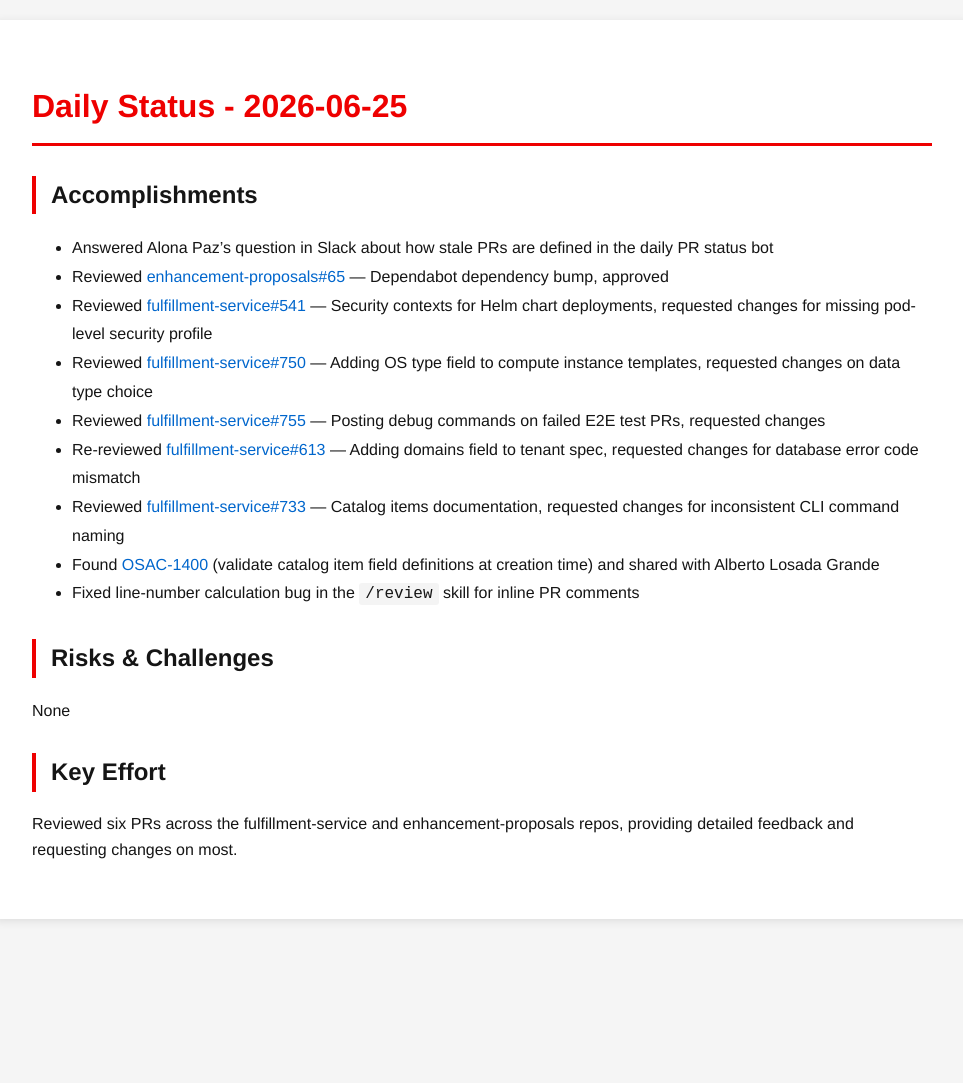
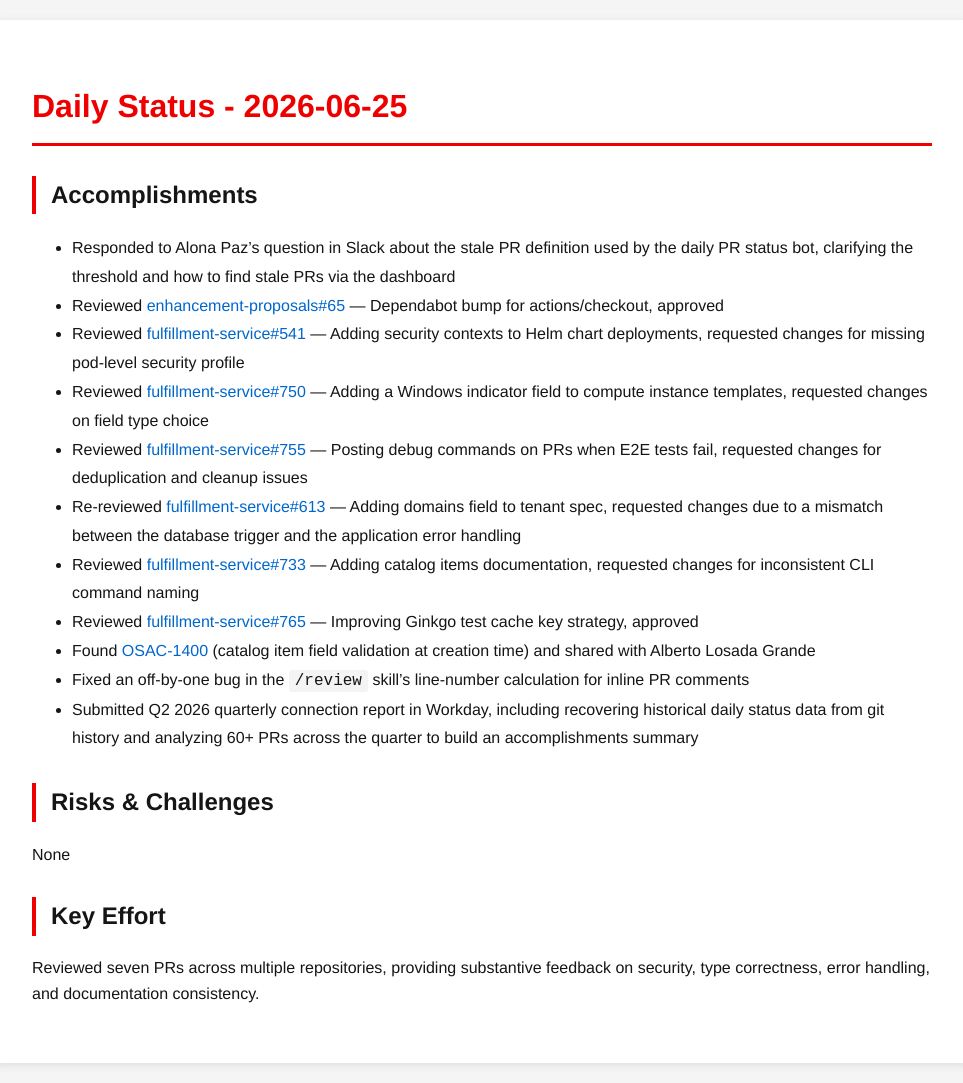
Before and after one commit to tzvatot/daily-status, a Jekyll site: the page built from 2026-06-25.md, in a window 1280 px wide. Shown: the whole page, without its empty margins (158-1121 px from the left). Built offline with Jekyll 4.4.1, drawn with Linux system fonts in a browser that asks for light colours; before the commit the page ends 939 px from its top, so only the background shows below that.

Commit message:
Daily status update - 2026-06-25

```diff
--- a/2026-06-25.md
+++ b/2026-06-25.md
@@ -7,18 +7,20 @@
 # Daily Status - 2026-06-25
 
 ## Accomplishments
-- Answered Alona Paz's question in Slack about how stale PRs are defined in the daily PR status bot
-- Reviewed [enhancement-proposals#65](https://github.com/osac-project/enhancement-proposals/pull/65) — Dependabot dependency bump, approved
-- Reviewed [fulfillment-service#541](https://github.com/osac-project/fulfillment-service/pull/541) — Security contexts for Helm chart deployments, requested changes for missing pod-level security profile
-- Reviewed [fulfillment-service#750](https://github.com/osac-project/fulfillment-service/pull/750) — Adding OS type field to compute instance templates, requested changes on data type choice
-- Reviewed [fulfillment-service#755](https://github.com/osac-project/fulfillment-service/pull/755) — Posting debug commands on failed E2E test PRs, requested changes
-- Re-reviewed [fulfillment-service#613](https://github.com/osac-project/fulfillment-service/pull/613) — Adding domains field to tenant spec, requested changes for database error code mismatch
-- Reviewed [fulfillment-service#733](https://github.com/osac-project/fulfillment-service/pull/733) — Catalog items documentation, requested changes for inconsistent CLI command naming
-- Found [OSAC-1400](https://issues.redhat.com/browse/OSAC-1400) (validate catalog item field definitions at creation time) and shared with Alberto Losada Grande
-- Fixed line-number calculation bug in the `/review` skill for inline PR comments
+- Responded to Alona Paz's question in Slack about the stale PR definition used by the daily PR status bot, clarifying the threshold and how to find stale PRs via the dashboard
+- Reviewed [enhancement-proposals#65](https://github.com/osac-project/enhancement-proposals/pull/65) — Dependabot bump for actions/checkout, approved
+- Reviewed [fulfillment-service#541](https://github.com/osac-project/fulfillment-service/pull/541) — Adding security contexts to Helm chart deployments, requested changes for missing pod-level security profile
+- Reviewed [fulfillment-service#750](https://github.com/osac-project/fulfillment-service/pull/750) — Adding a Windows indicator field to compute instance templates, requested changes on field type choice
+- Reviewed [fulfillment-service#755](https://github.com/osac-project/fulfillment-service/pull/755) — Posting debug commands on PRs when E2E tests fail, requested changes for deduplication and cleanup issues
+- Re-reviewed [fulfillment-service#613](https://github.com/osac-project/fulfillment-service/pull/613) — Adding domains field to tenant spec, requested changes due to a mismatch between the database trigger and the application error handling
+- Reviewed [fulfillment-service#733](https://github.com/osac-project/fulfillment-service/pull/733) — Adding catalog items documentation, requested changes for inconsistent CLI command naming
+- Reviewed [fulfillment-service#765](https://github.com/osac-project/fulfillment-service/pull/765) — Improving Ginkgo test cache key strategy, approved
+- Found [OSAC-1400](https://redhat.atlassian.net/browse/OSAC-1400) (catalog item field validation at creation time) and shared with Alberto Losada Grande
+- Fixed an off-by-one bug in the `/review` skill's line-number calculation for inline PR comments
+- Submitted Q2 2026 quarterly connection report in Workday, including recovering historical daily status data from git history and analyzing 60+ PRs across the quarter to build an accomplishments summary
 
 ## Risks & Challenges
 None
 
 ## Key Effort
-Reviewed six PRs across the fulfillment-service and enhancement-proposals repos, providing detailed feedback and requesting changes on most.
+Reviewed seven PRs across multiple repositories, providing substantive feedback on security, type correctness, error handling, and documentation consistency.
```
